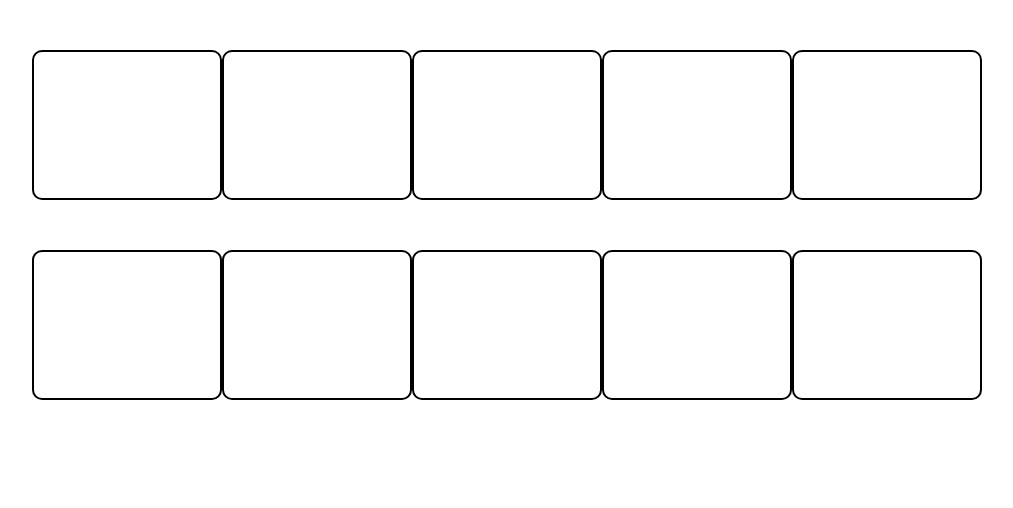
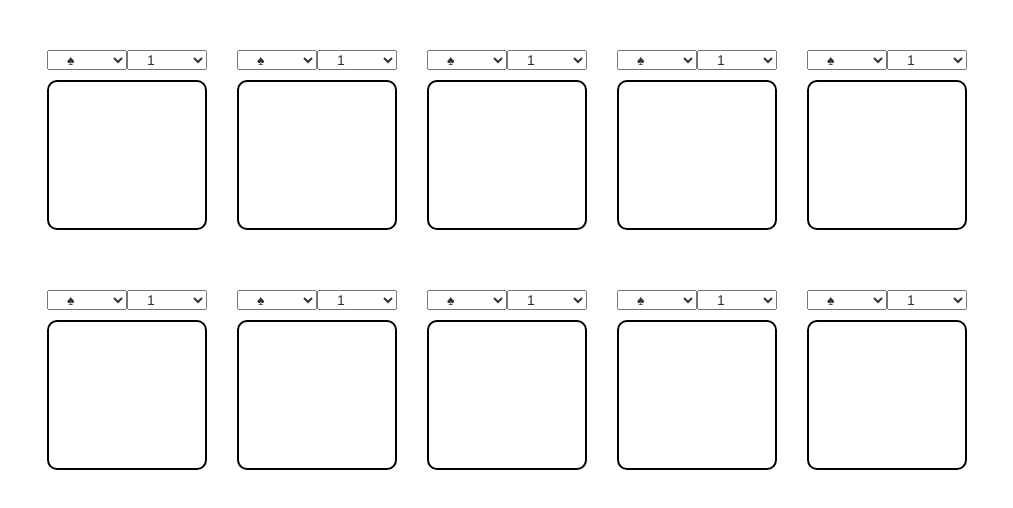
Before and after one commit to torbas/poker-hand-compare, a plain HTML site: page index.html in a window 1280 px wide. Shown: the whole page, without its empty margins (133-1146 px from the left). Drawn offline with nearby package versions, Linux system fonts and the light colour scheme.

Commit message:
create hand interface

```diff
--- a/app.js
+++ b/app.js
@@ -6,15 +6,40 @@ $(function(){
 	});
 
 	var card = $("<div>", {
-		"class": "col-sm-2 card"
+		"class": "col-sm-12 card"
 	});
 
+	var cardSuit = $("<select>",{
+		"class": "col-sm-6 suit-select"
+	});
+
+	var cardNumber = $("<select>",{
+		"class": "col-sm-6 number-select"
+	});
+
+	var suits = ["&spades;", "&hearts;", "&clubs;", "&diams;"];
+
+	//Jack 11, Queen 12, King 13, Ace 14
+	for(var n=1; n<=14; n++){
+		var option = $("<option>").text(n);
+		option.appendTo(cardNumber);
+	}
+
+	for(var s=0; s<suits.length; s++){
+		var option = $("<option>").html(suits[s]);
+		console.log(option);
+		option.appendTo(cardSuit);
+	}
+
+	cardSuit.appendTo(cardContainer);
+	cardNumber.appendTo(cardContainer);
+	card.appendTo(cardContainer);
 
 	main.children(".hand").each(function(){
 		for(var i = 0; i < 5; i++){
-			var tmpCard = card.clone().appendTo($(this));
+			var tmpContainer = cardContainer.clone().appendTo($(this));
 			if(i==0){
-				tmpCard.addClass("col-sm-offset-1");
+				tmpContainer.addClass("col-sm-offset-1");
 			}
 		}
 	});
--- a/styles.css
+++ b/styles.css
@@ -6,4 +6,5 @@
 	height: 150px;
 	border: 2px solid #000;
 	border-radius: 10px;
+	margin: 10px 0;
 }
```
